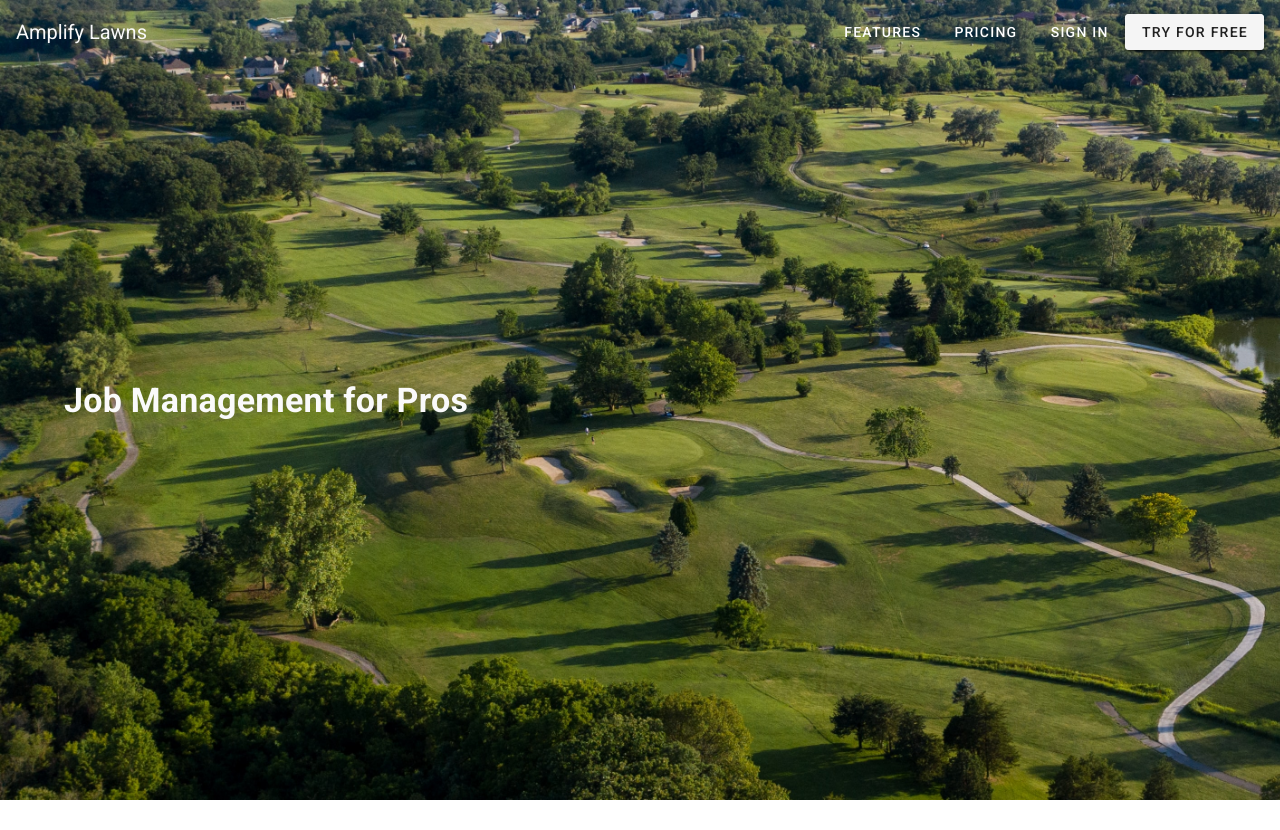
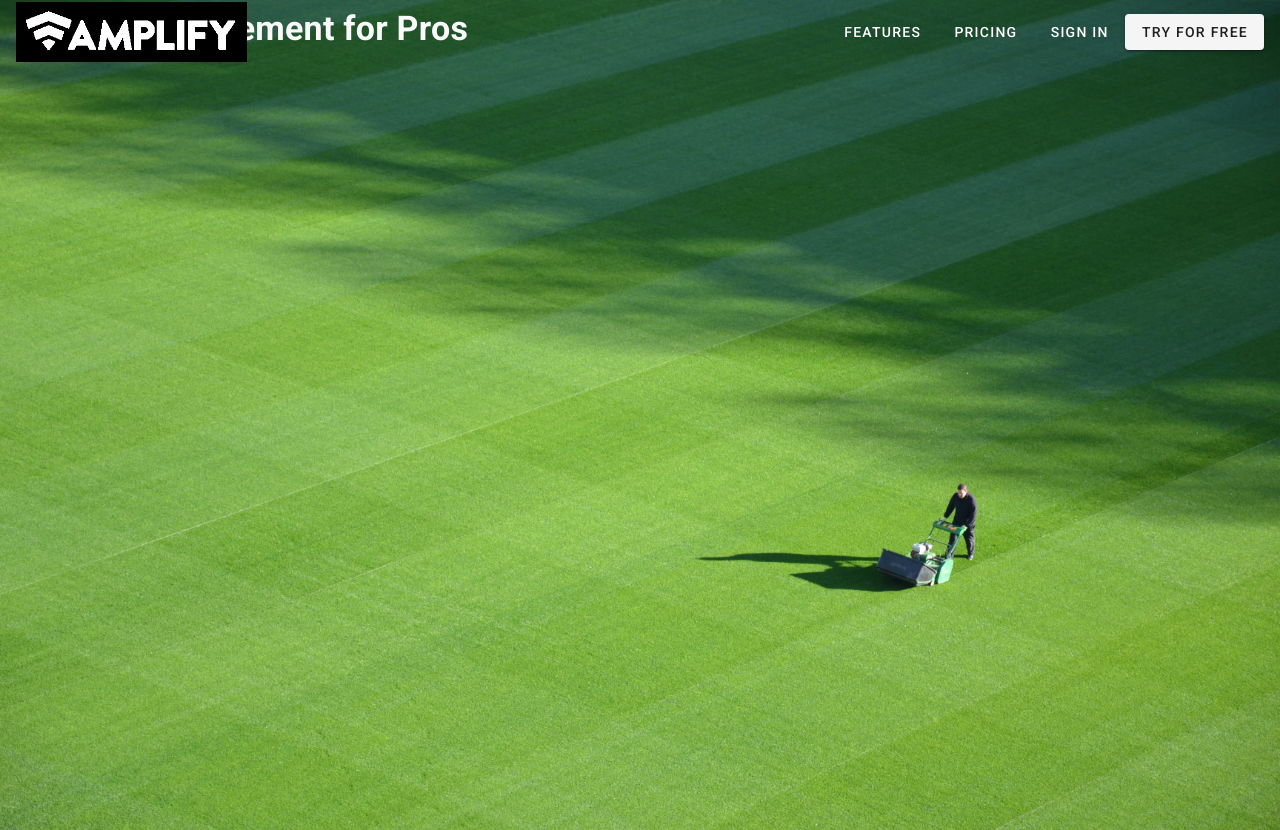
Before and after one commit to amplify-technologies/lawns-website, a Vue app: page / in a window 1280 px wide. Before the commit the page ends 800 px from the top, so only its background shows below. Built offline with nearby package versions, Linux system fonts and the light colour scheme.

Commit message:
Adds homePage directory

```diff
--- a/src/components/SplashPage.vue
+++ /dev/null
@@ -1,54 +0,0 @@
-<template>
-  <v-main>
-
-    <v-container
-      id="lawn"
-      fluid
-      class="fill-height pl-0"
-    >
-      <v-app-bar
-        absolute
-        color="transparent"
-        elevation=0
-      >
-
-        <v-toolbar-title
-          class=" grey--text text--lighten-5"
-        >
-          Amplify Lawns
-        </v-toolbar-title>
-
-        <v-spacer></v-spacer>
-
-        <v-btn>Try for free</v-btn>
-
-      </v-app-bar>
-
-      <v-card
-        tile
-        class="text-h4 font-weight-bold pa-2 pl-16 ml-0 grey--text text--lighten-5"
-        color="transparent"
-        elevation=0
-      >
-        Job Management for Pros
-      </v-card>
-
-    </v-container>
-
-  </v-main>
-</template>
-
-<script>
-  export default {
-    name: 'SplashPage',
-
-    data: () => ({}),
-  }
-</script>
-
-<style>
-  #lawn {
-    background: url('../assets/fairway.jpg');
-    background-size: cover;
-  }
-</style>
--- /dev/null
+++ b/src/components/home/HomePage.vue
@@ -0,0 +1,18 @@
+<template>
+  <div>
+
+    <splash-page />
+
+  </div>
+</template>
+
+<script>
+import SplashPage from './SplashPage.vue'
+export default {
+
+  components: {
+    SplashPage
+  }
+
+}
+</script>
--- /dev/null
+++ b/src/components/home/SplashPage.vue
@@ -0,0 +1,30 @@
+<template>
+  <v-main>
+
+    <v-img
+      fluid
+      class="pl-0 d-flex"
+      :src="require('@/assets/splash.jpeg')"
+    >
+
+      <v-card
+        tile
+        class="text-h4 font-weight-bold pa-2 pl-16 ml-0 grey--text text--lighten-5"
+        color="transparent"
+        elevation=0
+      >
+        Job Management for Pros
+      </v-card>
+
+    </v-img>
+
+  </v-main>
+</template>
+
+<script>
+  export default {
+    name: 'SplashPage',
+
+    data: () => ({}),
+  }
+</script>
--- a/src/router.js
+++ b/src/router.js
@@ -1,6 +1,6 @@
 import Vue from 'vue'
 import VueRouter from 'vue-router'
-import Home from './components/SplashPage'
+import Home from './components/home/HomePage.vue'
 
 Vue.use(VueRouter)
 
```
Also changed, not shown: src/assets/fairway.jpg (deleted), src/assets/splash.jpeg (added).
